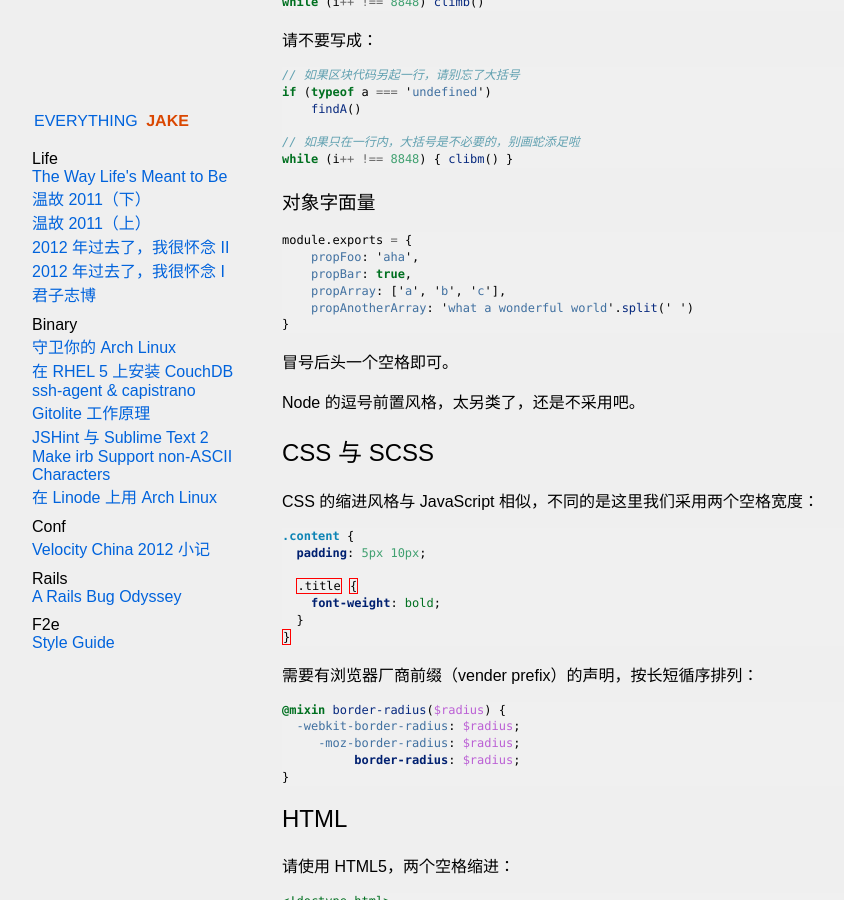
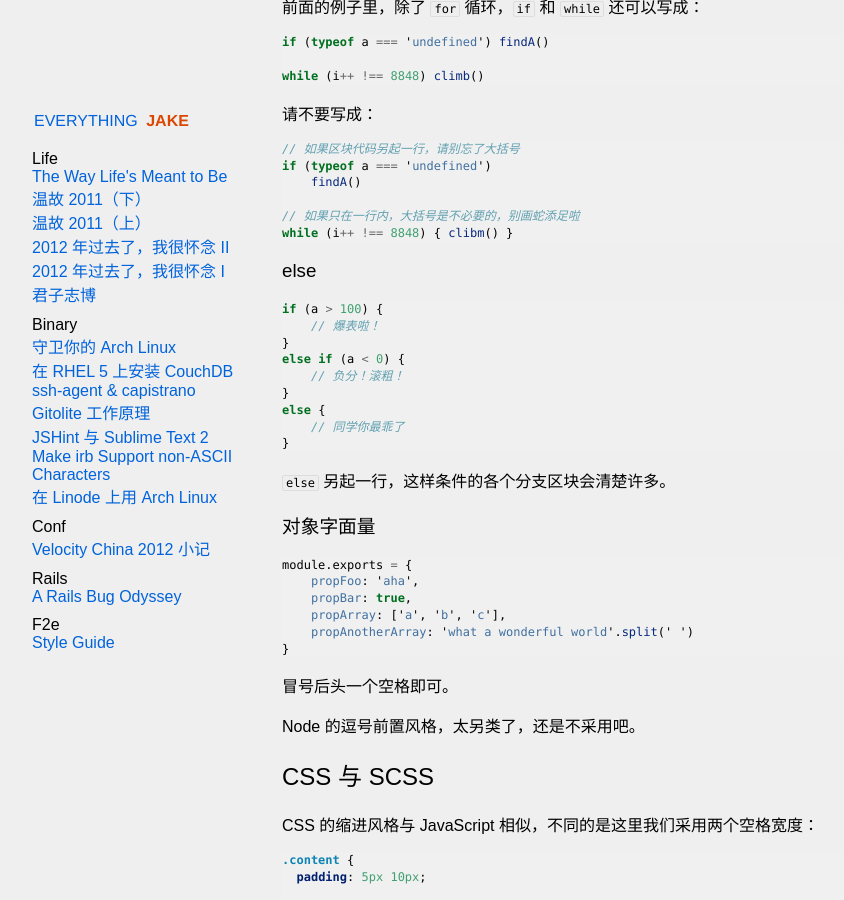
Before and after one commit to cyjake/cyjake.github.io, a Jekyll site: the page built from f2e/_posts/2013-03-07-style-guide.md, in a window 1280 px wide and 900 px high, scrolled down 3902 px. Shown: the whole window, without its empty margins (13-857 px from the left). Built offline with Jekyll 4.4.1, drawn with Linux system fonts in a browser that asks for light colours; some web fonts are replaced; Markdown is read by kramdown in place of the engine named in the settings; comment, search, counter and statistics services are not loaded; some of the changed text lies outside the part shown.

Commit message:
Added details to style guide

```diff
--- a/f2e/_posts/2013-03-07-style-guide.md
+++ b/f2e/_posts/2013-03-07-style-guide.md
@@ -153,7 +153,11 @@ var a = this.foo(),
 {% highlight js %}
 var a = this.foo()
 var b = this.bar()
+
+return Math.round((a + b) / 100)
 {% endhighlight %}
+
+这里还有个要注意的是，变量声明和表达式正文之间，空一行。
 
 ### 命名
 
@@ -246,6 +250,22 @@ if (typeof a === 'undefined')
 while (i++ !== 8848) { clibm() }
 {% endhighlight %}
 
+### else
+
+{% highlight js %}
+if (a > 100) {
+    // 爆表啦！
+}
+else if (a < 0) {
+    // 负分！滚粗！
+}
+else {
+    // 同学你最乖了
+}
+{% endhighlight %}
+
+`else` 另起一行，这样条件的各个分支区块会清楚许多。
+
 ### 对象字面量
 
 {% highlight js %}
```
